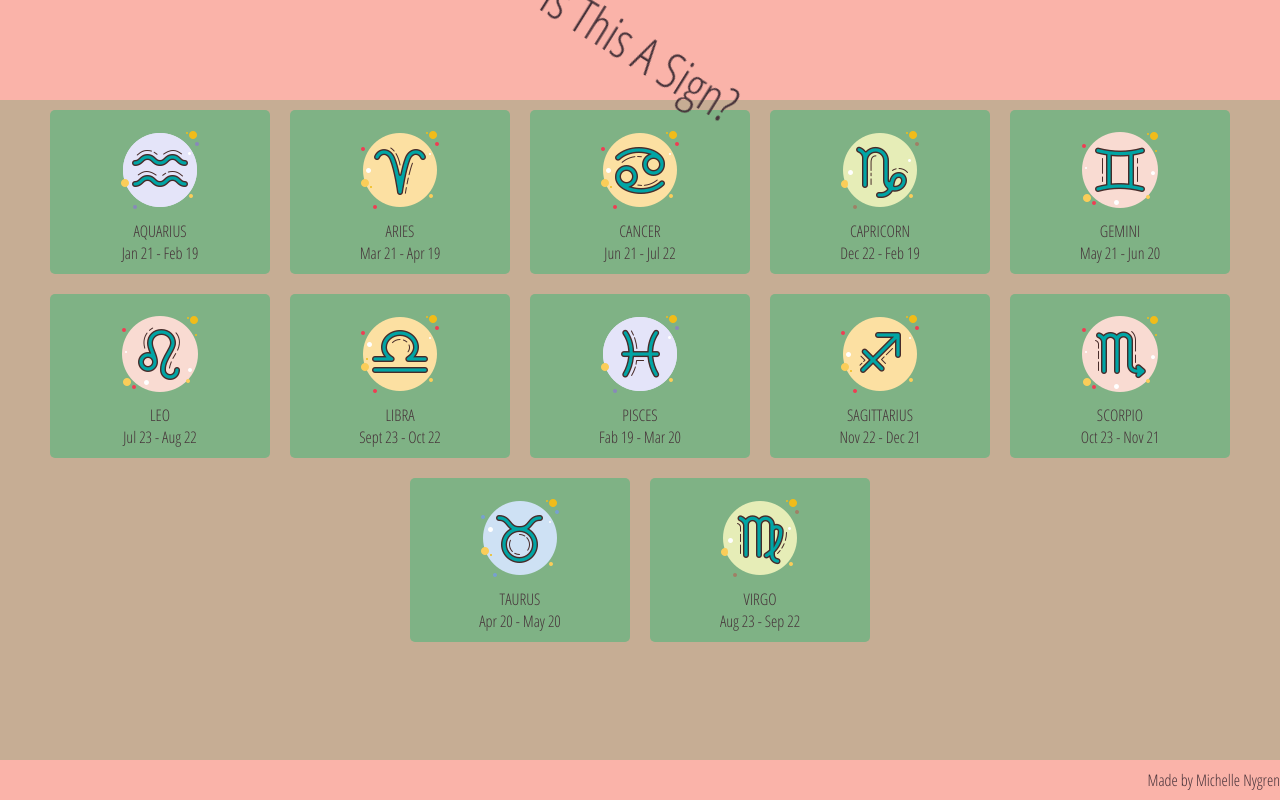
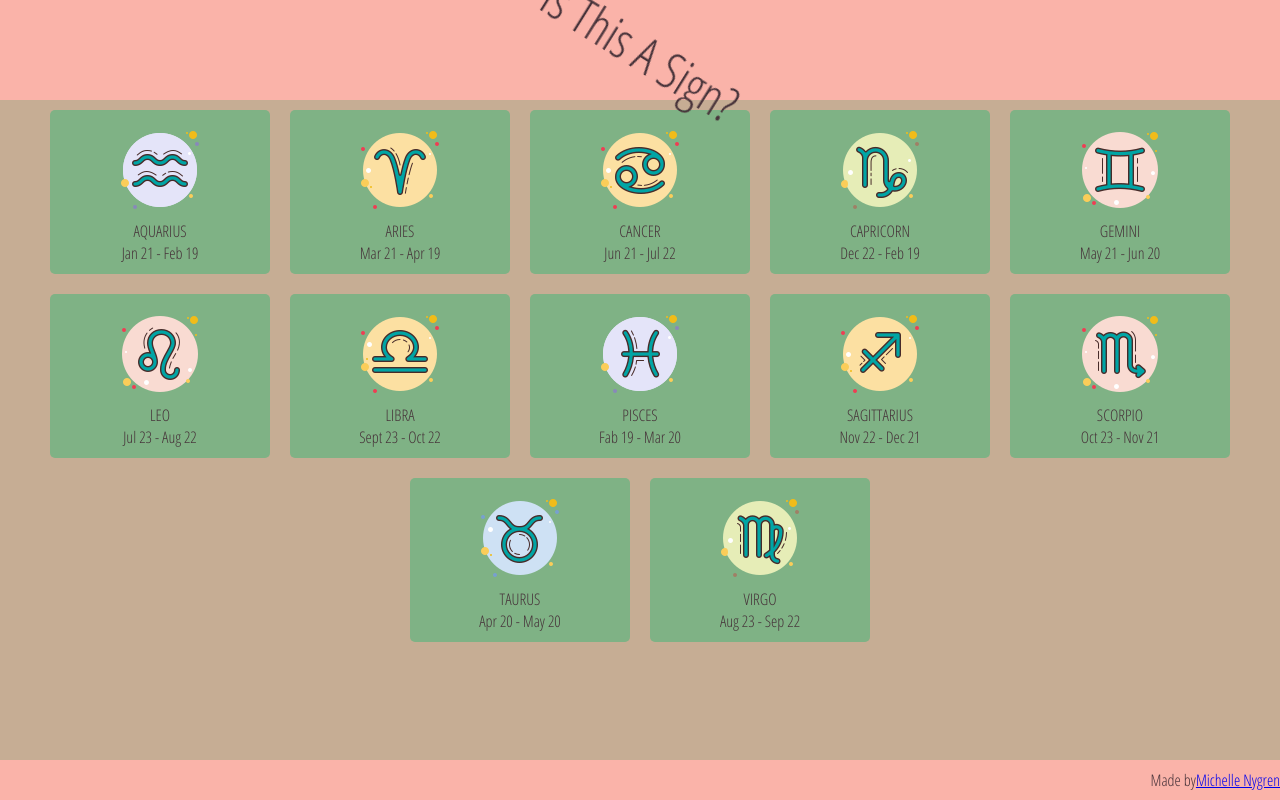
Before and after one commit to michellerenehey/react-zodiak, a React (Create React App) app: page / in a window 1280 px wide. Built offline with nearby package versions, Linux system fonts and the light colour scheme.

Commit message:
added link to footer

```diff
--- a/src/components/Footer/Footer.js
+++ b/src/components/Footer/Footer.js
@@ -1,5 +1,9 @@
 import React from 'react'
 import './Footer.css'
 export default function Footer() {
-  return <footer>Made by Michelle Nygren</footer>
+  return (
+    <footer>
+      Made by <a href="https://www.linkedin.com/in/michellenygren/"> Michelle Nygren</a>
+    </footer>
+  )
 }
```
